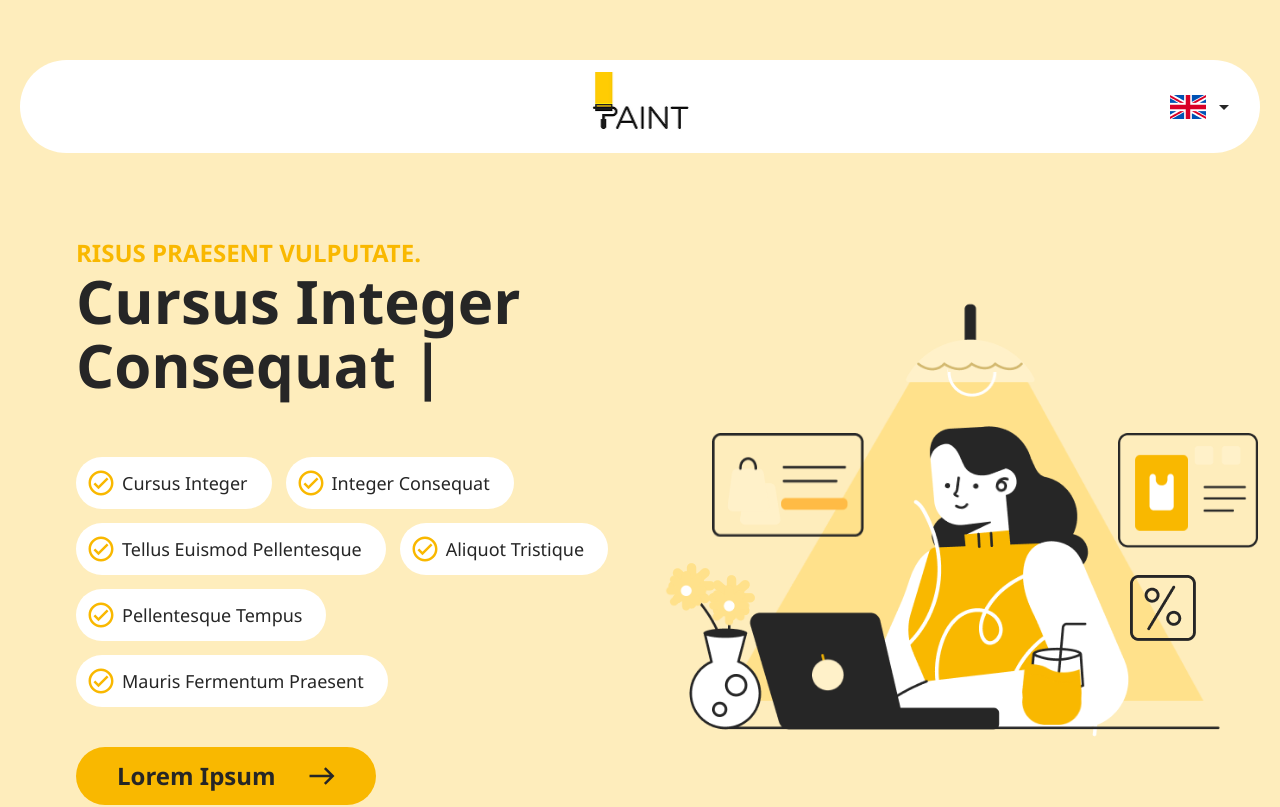
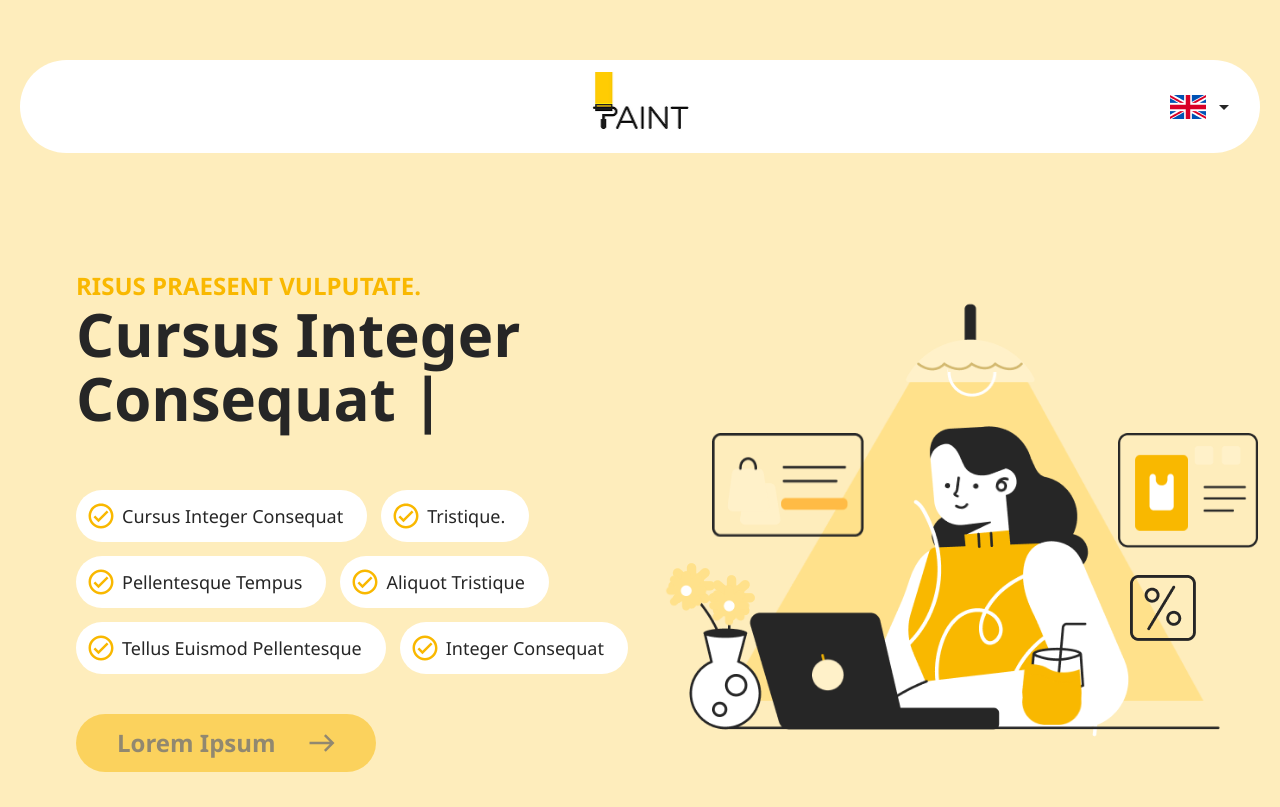
Before and after one commit to MuhammadMaruf11/body-solutions, a React (Vite) app: page / in a window 1280 px wide. Shown: the top 807 px of the page. Built offline with nearby package versions, Linux system fonts and the light colour scheme; a web font is replaced by a local one.

Commit message:
feat: banner and detials component update with list selection and remove items

```diff
--- a/src/components/Banner/Banner.tsx
+++ b/src/components/Banner/Banner.tsx
@@ -1,64 +1,95 @@
-import { useEffect, useRef } from "react";
-import Button from "../ui/Button"
+import { useEffect, useRef, useState } from "react";
+import Button from "../ui/Button";
 import Typed from "typed.js";
-
+import { bannerData } from "../../data/bannerData";
 
 const Banner = () => {
-
-    const el = useRef(null);
+    const el = useRef<HTMLSpanElement | null>(null);
 
     useEffect(() => {
-        new Typed(el.current, {
-            strings: ['Tristique.'],
+        const typed = new Typed(el.current!, {
+            strings: ["Tristique."],
             typeSpeed: 50,
             loop: true,
             backSpeed: 50,
             startDelay: 1000,
         });
-        return () => { };
+
+        return () => {
+            typed.destroy();
+        };
     }, []);
+
+    // All items
+    const [items, setItems] = useState(bannerData.map((item) => item.title));
+       const [selectedIndexes, setSelectedIndexes] = useState<number[]>([]);
+
+    // Toggle selection
+    const handleSelect = (index: number) => {
+        if (selectedIndexes.includes(index)) {
+            setSelectedIndexes(selectedIndexes.filter((i) => i !== index));
+        } else {
+            setSelectedIndexes([...selectedIndexes, index]);
+        }
+    };
+
+    // Remove non-selected items
+    const handleButtonClick = () => {
+        // Keep only selected items
+        const newItems = items.filter((_, index) => selectedIndexes.includes(index));
+
+        // Update items
+        setItems(newItems);
+
+        // Reset selectedIndexes to match empty array
+        setSelectedIndexes([]);
+    };
+
 
     return (
         <section className="px-3 md:py-0 pb-10">
             <div className="container mx-auto">
                 <div className="grid grid-cols-1 lg:grid-cols-2 lg:gap-6 items-center">
                     <div className="xl:ps-16 lg:ps-8 ps-2 order-2 lg:order-1">
-                        <h5 className="text-brand-yellow uppercase 2xl:text-3xl lg:text-2xl md:text-3xl text-lg font-bold md:mb-0 mb-1">risus praesent vulputate. </h5>
-                        <h1 className="2xl:text-7xl xl:text-6xl lg:text-4xl md:text-5xl text-4xl font-bold 2xl:leading-20 xl:leading-16 lg:leading-12 md:leading-16 leading-10 xl:mb-15 lg:mb-6 md:mb-10 mb-7.5">Cursus Integer <br />
-                            Consequat  <span ref={el} /></h1>
-                        <ul className="flex flex-wrap xl:gap-3.5 lg:gap-2 gap-3.5 xL:mb-15 md:mb-10 mb-7.5 2xl:text-xl xl:text-lg lg:text-base md:text-lg">
-                            <li className="flex items-center gap-2 bg-white ps-3 xl:pe-6 pe-3 py-3 rounded-full">
-                                <img className="xl:w-6.5 lg:w-5" src="/img/icons/check_circle.svg" alt="icon" />
-                                <span>Cursus Integer</span>
-                            </li>
-                            <li className="flex items-center gap-2 bg-white ps-3 xl:pe-6 pe-3 py-3 rounded-full ">
-                                <img className="xl:w-6.5 lg:w-5" src="/img/icons/check_circle.svg" alt="icon" />
-                                <span>Integer Consequat </span>
-                            </li>
-                            <li className="flex items-center gap-2 bg-white ps-3 xl:pe-6 pe-3 py-3 rounded-full ">
-                                <img className="xl:w-6.5 lg:w-5" src="/img/icons/check_circle.svg" alt="icon" />
-                                <span>Tellus Euismod Pellentesque</span>
-                            </li>
-                            <li className="flex items-center gap-2 bg-white ps-3 xl:pe-6 pe-3 py-3 rounded-full ">
-                                <img className="xl:w-6.5 lg:w-5" src="/img/icons/check_circle.svg" alt="icon" />
-                                <span>Aliquot Tristique</span>
-                            </li>
-                            <li className="flex items-center gap-2 bg-white ps-3 xl:pe-6 pe-3 py-3 rounded-full ">
-                                <img className="xl:w-6.5 lg:w-5" src="/img/icons/check_circle.svg" alt="icon" />
-                                <span>Pellentesque Tempus</span>
-                            </li>
-                            <li className="flex items-center gap-2 bg-white ps-3 xl:pe-6 pe-3 py-3 rounded-full ">
-                                <img className="xl:w-6.5 lg:w-5" src="/img/icons/check_circle.svg" alt="icon" />
-                                <span>Mauris Fermentum Praesent</span>
-                            </li>
+                        <h5 className="text-brand-yellow uppercase 2xl:text-3xl lg:text-2xl md:text-3xl text-lg font-bold md:mb-0 mb-1">
+                            risus praesent vulputate.
+                        </h5>
+                        <h1 className="2xl:text-7xl xl:text-6xl lg:text-4xl md:text-5xl text-4xl font-bold 2xl:leading-20 xl:leading-16 lg:leading-12 md:leading-16 leading-10 xl:mb-15 lg:mb-6 md:mb-10 mb-7.5">
+                            Cursus Integer <br />
+                            Consequat <span ref={el} />
+                        </h1>
+
+                        <ul
+                            id="bannerList"
+                            className="flex flex-wrap xl:gap-3.5 lg:gap-2 gap-3.5 xL:mb-15 md:mb-10 mb-7.5 2xl:text-xl xl:text-lg lg:text-base md:text-lg"
+                        >
+                            {items.map((item, index) => (
+                                <li
+                                    key={index}
+                                    onClick={() => handleSelect(index)}
+                                    className={`flex items-center gap-2 ps-3 xl:pe-6 pe-3 py-3 rounded-full cursor-pointer
+                    ${selectedIndexes.includes(index) ? "bg-brand-dark text-white" : "bg-white"}`}
+                                >
+                                    <img
+                                        className="xl:w-6.5 lg:w-5"
+                                        src="/img/icons/check_circle.svg"
+                                        alt="icon"
+                                    />
+                                    <span>{item}</span>
+                                </li>
+                            ))}
                         </ul>
+
                         <Button
+                            disabled={selectedIndexes.length === 0}
                             label="Lorem Ipsum"
                             bgColor="#f9b800"
                             textColor="#262626"
                             shadowColor="#262626"
+                            onclick={handleButtonClick}
                         />
                     </div>
+
                     <div className="relative order-1 lg:order-2">
                         <div className="relative w-full h-full z-1">
                             <img src="/img/banner/banner-bg.png" alt="banner" className="w-full" />
@@ -109,7 +140,7 @@ const Banner = () => {
                 </div>
             </div>
         </section>
-    )
-}
+    );
+};
 
-export default Banner
+export default Banner;
--- a/src/components/Details/Details.tsx
+++ b/src/components/Details/Details.tsx
@@ -1,7 +1,35 @@
+import { useState } from "react";
 import Button from "../ui/Button"
+import { bannerData } from "../../data/bannerData";
 
 
 const Details = () => {
+
+      // All items
+        const [items, setItems] = useState(bannerData.map((item) => item.title));
+           const [selectedIndexes, setSelectedIndexes] = useState<number[]>([]);
+
+        // Toggle selection
+        const handleSelect = (index: number) => {
+            if (selectedIndexes.includes(index)) {
+                setSelectedIndexes(selectedIndexes.filter((i) => i !== index));
+            } else {
+                setSelectedIndexes([...selectedIndexes, index]);
+            }
+        };
+
+        // Remove non-selected items
+        const handleButtonClick = () => {
+            // Keep only selected items
+            const newItems = items.filter((_, index) => selectedIndexes.includes(index));
+
+            // Update items
+            setItems(newItems);
+
+            // Reset selectedIndexes to match empty array
+            setSelectedIndexes([]);
+    };
+
     return (
         <section className="bg-brand-yellow pt-10 xl:pb-100 md:pb-50 pb-30 lg:[clip-path:polygon(0_0%,100%_0%,100%_75%,0%_100%)] md:[clip-path:polygon(0_0%,100%_0%,100%_85%,0%_100%)] [clip-path:polygon(0_0%,100%_0%,100%_95%,0%_100%)]">
             <div className="container mx-auto">
@@ -10,38 +38,29 @@ const Details = () => {
                         <h4 className="2xl:text-5xl text-4xl 2xl:leading-15 leading-12 2xl:mb-15 xl:mb-10 mb-7.5">Cursus Integer <br />
                             consequat <br className="md:hidden" /> Tristique.</h4>
                         <ul className="flex flex-wrap gap-3.5 2xl:mb-15 mb-10 2xl:text-xl xl:text-xl lg:text-base">
-                            <li className="flex items-center gap-2 bg-white ps-3 xl:pe-6 md:pe-3 pe-6 py-3 rounded-full ">
-                                <img className="xl:w-6.5 lg:w-5" src="/img/icons/check_circle.svg" alt="icon" />
-                                <span className="hidden md:block">Ac viverra sed risus praesent vulputate. </span>
-                                <span className="md:hidden">Cursus Integer. </span>
-                            </li>
-                            <li className="flex items-center gap-2 bg-white ps-3 xl:pe-6 md:pe-3 pe-6 py-3 rounded-full ">
-                                <img className="xl:w-6.5 lg:w-5" src="/img/icons/check_circle.svg" alt="icon" />
-                                <span>Natoqu consectetur pulvinar. </span>
-                            </li>
-                            <li className="flex items-center gap-2 bg-white ps-3 xl:pe-6 md:pe-3 pe-6 py-3 rounded-full ">
-                                <img className="xl:w-6.5 lg:w-5" src="/img/icons/check_circle.svg" alt="icon" />
-                                <span className="hidden md:block">Sollicitudin ornare tempus nulla varius pulvinar.</span>
-                                <span className="md:hidden">Tellus Euismod Pellentesque.</span>
-                            </li>
-                            <li className="flex items-center gap-2 bg-white ps-3 xl:pe-6 md:pe-3 pe-6 py-3 rounded-full ">
-                                <img className="xl:w-6.5 lg:w-5" src="/img/icons/check_circle.svg" alt="icon" />
-                                <span>Varius pulvinar</span>
-                            </li>
-                            <li className="flex items-center gap-2 bg-white ps-3 xl:pe-6 md:pe-3 pe-6 py-3 rounded-full ">
-                                <img className="xl:w-6.5 lg:w-5" src="/img/icons/check_circle.svg" alt="icon" />
-                                <span>Natoque id tellus consectetur</span>
-                            </li>
-                            <li className="flex items-center gap-2 bg-white ps-3 xl:pe-6 md:pe-3 pe-6 py-3 rounded-full ">
-                                <img className="xl:w-6.5 lg:w-5" src="/img/icons/check_circle.svg" alt="icon" />
-                                <span>Vulputate et vulputate suspendisse</span>
-                            </li>
+                            {items.map((item, index) => (
+                                <li
+                                    key={index}
+                                    onClick={() => handleSelect(index)}
+                                    className={`flex items-center gap-2 ps-3 xl:pe-6 pe-3 py-3 rounded-full cursor-pointer
+                    ${selectedIndexes.includes(index) ? "bg-brand-dark text-white" : "bg-white"}`}
+                                >
+                                    <img
+                                        className="xl:w-6.5 lg:w-5"
+                                        src="/img/icons/check_circle.svg"
+                                        alt="icon"
+                                    />
+                                    <span>{item}</span>
+                                </li>
+                            ))}
                         </ul>
                         <Button
+                            disabled={selectedIndexes.length === 0}
                             label="Lorem Ipsum"
                             bgColor="#262626"
                             textColor="#fff"
-                            shadowColor="#fff"
+                            shadowColor="#262626"
+                            onclick={handleButtonClick}
                         />
                     </div>
                     <div className="relative lg:order2 order-1">
--- a/src/components/ui/Button.tsx
+++ b/src/components/ui/Button.tsx
@@ -2,19 +2,26 @@ import type { FC } from "react";
 import type { ButtonProps } from "../../type/ButtonProps";
 
 const Button: FC<ButtonProps> = ({
+    disabled,
     label,
     bgColor,
     textColor,
     shadowColor,
+    onclick
 }) => {
+
     return (
         <button
+            disabled={disabled}
+            onClick={onclick}
             style={{
+                '--disabled': disabled ? '0.5' : '1',
+                '--cursor': disabled ? 'not-allowed' : 'pointer',
                 '--bg-color': bgColor,
                 '--text-color': textColor,
                 '--shadow-color': shadowColor,
             } as React.CSSProperties}
-            className="bg-[var(--bg-color)] text-[var(--text-color)] 2xl:w-87.5 md:w-75 w-full group flex items-center justify-between 2xl:px-12.5 lg:px-10 px-7.5 2xl:py-5.5 lg:py-3 py-3.5 xl:text-2xl lg:text-xl text-lg  font-bold rounded-full transition-all duration-300 border border-transparent hover:border-[var(--shadow-color)] hover:shadow-[8px_8px_0_var(--shadow-color)]"
+            className="bg-[var(--bg-color)] opacity-[var(--disabled)] cursor-[var(--cursor)] text-[var(--text-color)] 2xl:w-87.5 md:w-75 w-full group flex items-center justify-between 2xl:px-12.5 lg:px-10 px-7.5 2xl:py-5.5 lg:py-3 py-3.5 xl:text-2xl lg:text-xl text-lg  font-bold rounded-full transition-all duration-300 border border-transparent hover:border-[var(--shadow-color)] hover:shadow-[8px_8px_0_var(--shadow-color)]"
         >
             <span>{label}</span>
             <svg className="transition-transform duration-300 group-hover:rotate-90" xmlns="http://www.w3.org/2000/svg" width="26" height="18" viewBox="0 0 26 18" fill="none">
--- /dev/null
+++ b/src/data/bannerData.ts
@@ -0,0 +1,25 @@
+export const bannerData = [
+    {
+        id: 1,
+        title: 'Cursus Integer Consequat',
+    },
+    {
+        id: 2,
+        title: 'Tristique.',
+    },
+    {
+        id: 3,
+        title: 'Pellentesque Tempus',
+    },
+    {
+        id: 4,
+        title: 'Aliquot Tristique',
+    },
+    {
+        id: 5,
+        title: 'Tellus Euismod Pellentesque',
+    },
+    {
+        id: 6,
+        title: 'Integer Consequat',
+    },]
--- a/src/type/ButtonProps.ts
+++ b/src/type/ButtonProps.ts
@@ -1,6 +1,8 @@
 export type ButtonProps = {
+  disabled?: boolean;
   label: string;
   bgColor?: string;
   textColor?: string;
   shadowColor?: string;
+  onclick?: () => void;
 };
```
